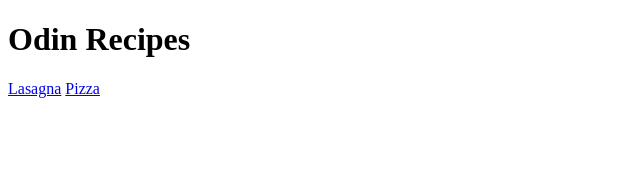
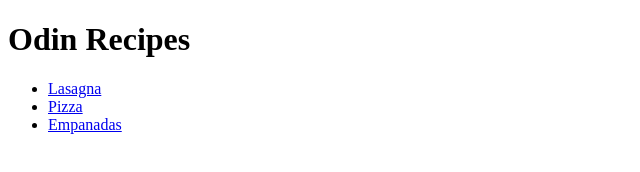
Before and after one commit to facuzavaleta/odin-recipes, a plain HTML site: page index.html in a window 1280 px wide. Shown: the whole page, without its empty margins (0-640 px from the left). Drawn offline with Linux system fonts and the light colour scheme.

Commit message:
project finished

```diff
--- a/index.html
+++ b/index.html
@@ -7,7 +7,11 @@
 </head>
 <body>
     <h1>Odin Recipes</h1>
-    <a href="recipes/lasagna.html">Lasagna</a>
-    <a href="recipes/pizza.html">Pizza</a>
+
+    <ul>
+        <li><a href="recipes/lasagna.html">Lasagna</a></li>
+        <li><a href="recipes/pizza.html">Pizza</a></li>
+        <li><a href="recipes/empanadas.html">Empanadas</a></li>
+    </ul>
 </body>
 </html>
```
Also changed, not shown: 1 other file.
